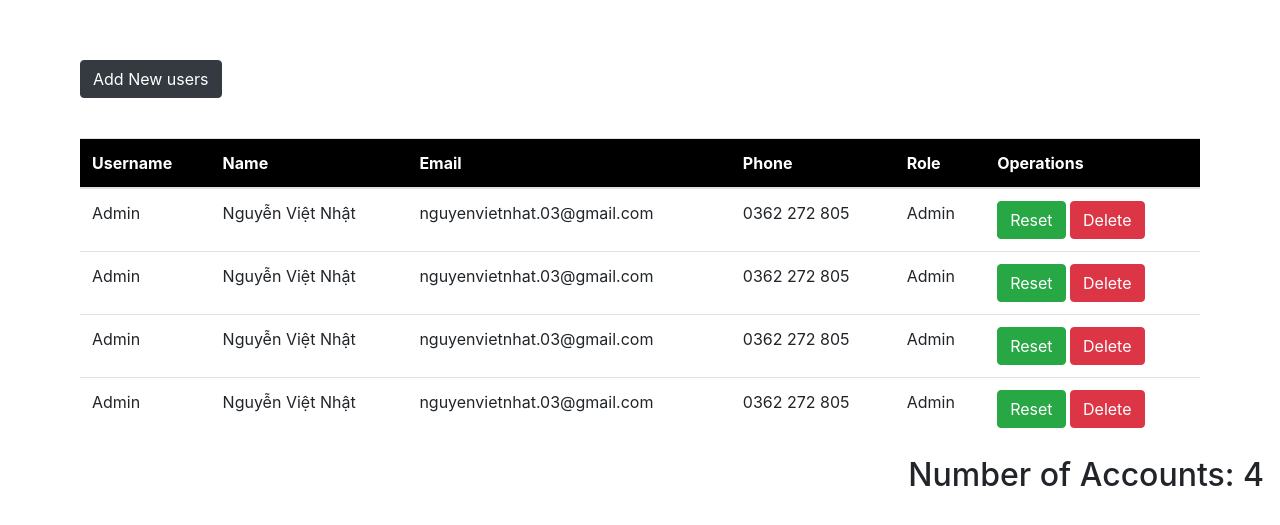
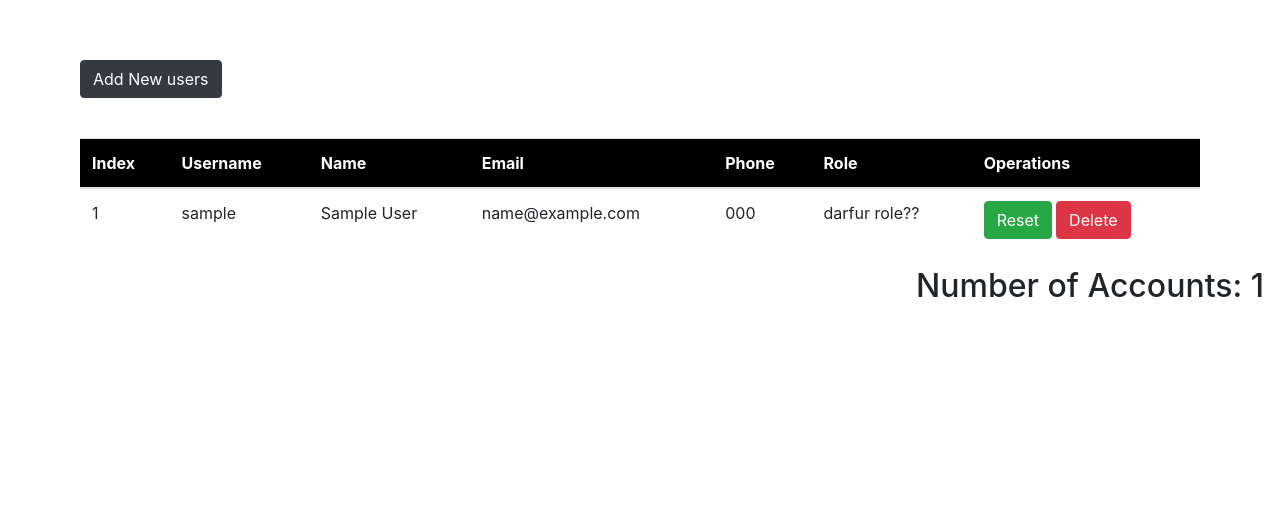
Before and after one commit to nv259/web-the-band-back-end, a PHP site: page /admin/admin.php in a window 1280 px wide. Shown: the part 48-573 px from the top of the page. Run offline with PHP 8.4, Linux system fonts and the light colour scheme; tables that the repository leaves empty or names only in its code hold one stand-in row (values such as "Sample post").

Commit message:
complete account-list table

```diff
--- a/admin/admin.php
+++ b/admin/admin.php
@@ -4,8 +4,8 @@
         <title> Admin </title>
         <meta charset="utf-8">
         <meta name="viewport" content="width=device-width, initial-scale=1.0">
+        <link rel="stylesheet" href="https://stackpath.bootstrapcdn.com/bootstrap/4.5.2/css/bootstrap.min.css">
         <link rel="stylesheet" href="../assets/css/admin_style.css">
-        <link rel="stylesheet" href="https://stackpath.bootstrapcdn.com/bootstrap/4.5.2/css/bootstrap.min.css">
     </head>
 
     <body>
@@ -23,75 +23,75 @@
                 <?php
                     require_once "../config/config.php";
 
-                    $query = "SELECT username, name, email, phone, role FROM Account INNER JOIN UserInfo ON Account.user_id = UserInfo.user_id";
+                    $query = "SELECT Account.user_id, username, name, email, phone, role FROM Account INNER JOIN UserInfo ON Account.user_id = UserInfo.user_id";
+                    if ($result = $mysqli->query($query))
+                    {
+                        if ($result->num_rows > 0)
+                        {
+                            echo '<table class="table table-hover">';
+                                echo '<thead style="background-color: black; color: white; font-style: bold;">';
+                                    echo '<tr>';
+                                        echo '<th>Index</th>';
+                                        echo '<th>Username</th>';
+                                        echo '<th>Name</th>';
+                                        echo '<th>Email</th>';
+                                        echo '<th>Phone</th>';
+                                        echo '<th>Role</th>';
+                                        echo '<th>Operations</th>';
+                                    echo '</tr>';
+                                echo '</thead>';
+
+                                echo '<tbody>';
+                                $i = 1;
+                                while ($row = $result->fetch_array())
+                                {
+                                    echo "<tr>";
+                                        echo "<td>" . $i . "</td>";
+                                        echo "<td>" . $row['username'] . "</td>";
+                                        echo "<td>" . $row['name'] . "</td>";
+                                        echo "<td>" . $row['email'] . "</td>";
+                                        echo "<td>" . $row['phone'] . "</td>";
+                                        switch ($row['role'])
+                                        {
+                                            case -1:
+                                                echo "<td> Staff </td>";
+                                                break;
+                                            case 0;
+                                                echo "<td> User </td>";
+                                                break;
+                                            case 1:
+                                                echo "<td> Admin </td>";
+                                                break;
+                                            default:
+                                                echo "<td> darfur role?? </td>";
+                                                break;
+                                        }
+                                        echo "<td>";
+                                            echo '<a class="btn btn-success" id="reset-btn" href="reset.php?id=' . $row['user_id'] .'"> Reset </a>';
+                                            echo '<a class="btn btn-danger" id="delete-btn" href="delete.php?id=' . $row['user_id'] .'" style="margin-left: 4px;"> Delete </a>';
+                                        echo "</td>";
+                                    echo "</tr>";
+
+                                    $i++;
+                                }
+                                echo "</tbody>";
+                            echo "</table>";
+                            // Free result set
+                            $result->free();
+                        } else {
+                            echo '<div class="alert alert-danger"><em?>No records were found.</em></div>';
+                        }
+                    } else {
+                        echo "Oops! Something went wrong. Please try again later.";
+                    }
+
+                    $mysqli->close();
                 ?>
-                <table class="table table-hover">
-                    <thead style="background-color: black; color: white; font-style: bold;">
-                        <tr>
-                            <th>Username</th>
-                            <th>Name</th>
-                            <th>Email</th>
-                            <th>Phone</th>
-                            <th>Role</th>
-                            <th>Operations</th>
-                        </tr>
-                    </thead>
-
-                    <tbody>
-                        <tr>
-                            <td>Admin</td>
-                            <td>Nguyễn Việt Nhật</td>
-                            <td>nguyenvietnhat.03@gmail.com</td>
-                            <td>0362 272 805</td>
-                            <td>Admin</td>
-                            <td>
-                                <button:button class="btn btn-success">Reset</button:button>
-                                <button:button class="btn btn-danger">Delete</button:button>
-                            </td>
-                        </tr>
-
-                        <tr>
-                            <td>Admin</td>
-                            <td>Nguyễn Việt Nhật</td>
-                            <td>nguyenvietnhat.03@gmail.com</td>
-                            <td>0362 272 805</td>
-                            <td>Admin</td>
-                            <td>
-                                <button:button class="btn btn-success">Reset</button:button>
-                                <button:button class="btn btn-danger">Delete</button:button>
-                            </td>
-                        </tr>
-
-                        <tr>
-                            <td>Admin</td>
-                            <td>Nguyễn Việt Nhật</td>
-                            <td>nguyenvietnhat.03@gmail.com</td>
-                            <td>0362 272 805</td>
-                            <td>Admin</td>
-                            <td>
-                                <button:button class="btn btn-success">Reset</button:button>
-                                <button:button class="btn btn-danger">Delete</button:button>
-                            </td>
-                        </tr>
-
-                        <tr>
-                            <td>Admin</td>
-                            <td>Nguyễn Việt Nhật</td>
-                            <td>nguyenvietnhat.03@gmail.com</td>
-                            <td>0362 272 805</td>
-                            <td>Admin</td>
-                            <td>
-                                <button:button class="btn btn-success">Reset</button:button>
-                                <button:button class="btn btn-danger">Delete</button:button>
-                            </td>
-                        </tr>
-                    </tbody>
-                </table>
             </div>
         </div>
 
         <div id="footer">
-            <h2> Number of Accounts: 4 </h2>
+            <h2> Number of Accounts: <?php echo $i-1 ?> </h2>
         </div>
 
         <!-- <div class="modal js-modal"> -->
@@ -103,7 +103,7 @@
 
                     <form action="admin.php" method="post">
                         <div class="form-group">
-                            <label for="username">Username:</label>
+                            <label for="username">Username: <i style="color: red;">*</i> </label>
                             <input type="text" class="form-control" name="username" id="username" placeholder="Enter name" required />
                         </div>
 
--- a/assets/css/admin_style.css
+++ b/assets/css/admin_style.css
@@ -62,3 +62,7 @@ h1 {
 .new-user-modal .container h3 {
     margin-bottom: 32px;
 }
+
+a#delete-btn{
+    margin-left: 8px;
+}
--- a/login.html
+++ b/login.html
@@ -25,7 +25,7 @@
                             <br>
                             Username
                         </p>
-                        <input type="text" name="name" id="" required value=""/>
+                        <input type="text" name="username" id="" required value=""/>
                         <p> Password </p>
                         <input type="password" name="password" id="" required />
                         <button type="submit" class="submit-btn btn"> Login </button>
```
